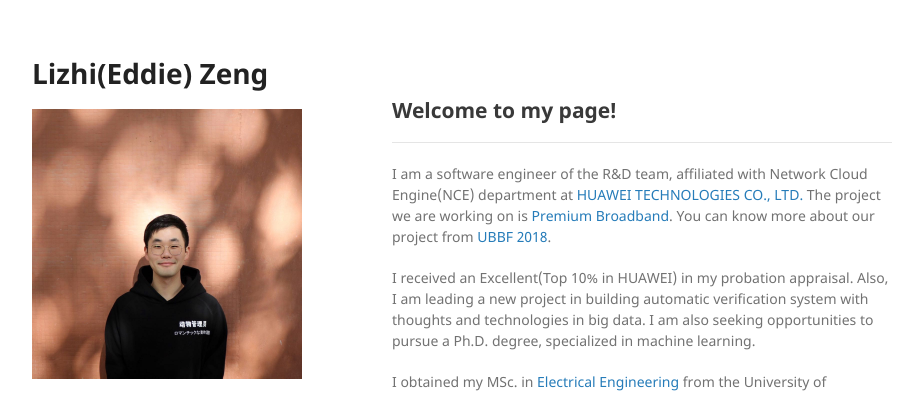
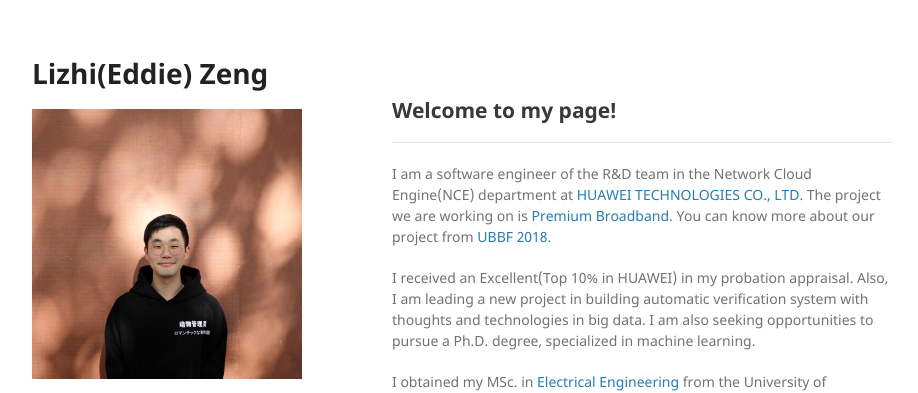
Before and after one commit to lizhiz/lizhiz.github.io, a Jekyll site: the page built from index.md, in a window 1280 px wide and 943 px high. Shown: the top 393 px of the window, without its empty margins (178-1096 px from the left). Built offline with Jekyll 4.4.1, drawn with Linux system fonts in a browser that asks for light colours; the repository's description, which GitHub fills in, is left out.

Commit message:
fix expression

```diff
--- a/index.md
+++ b/index.md
@@ -8,7 +8,7 @@ layout: default
 
 * * *
 
-I am a software engineer of the R&D team, affiliated with Network Cloud Engine(NCE) department at [HUAWEI TECHNOLOGIES CO., LTD.](http://www.huawei.com/en/) The project we are working on is [Premium Broadband](https://carrier.huawei.com/en/spotlight/premium-home-broadband-enables-business-success). You can know more about our project from [UBBF 2018](https://www.huawei.com/uk/press-events/events/ubbf-2018?ic_medium=hwdc&ic_source=corp_event3_ubbf2018).
+I am a software engineer of the R&D team in the Network Cloud Engine(NCE) department at [HUAWEI TECHNOLOGIES CO., LTD.](http://www.huawei.com/en/) The project we are working on is [Premium Broadband](https://carrier.huawei.com/en/spotlight/premium-home-broadband-enables-business-success). You can know more about our project from [UBBF 2018](https://www.huawei.com/uk/press-events/events/ubbf-2018?ic_medium=hwdc&ic_source=corp_event3_ubbf2018).
 
 I received an Excellent(Top 10% in HUAWEI) in my probation appraisal. Also, I am leading a new project in building automatic verification system with thoughts and technologies in big data. I am also seeking opportunities to pursue a Ph.D. degree, specialized in machine learning.
 
```
